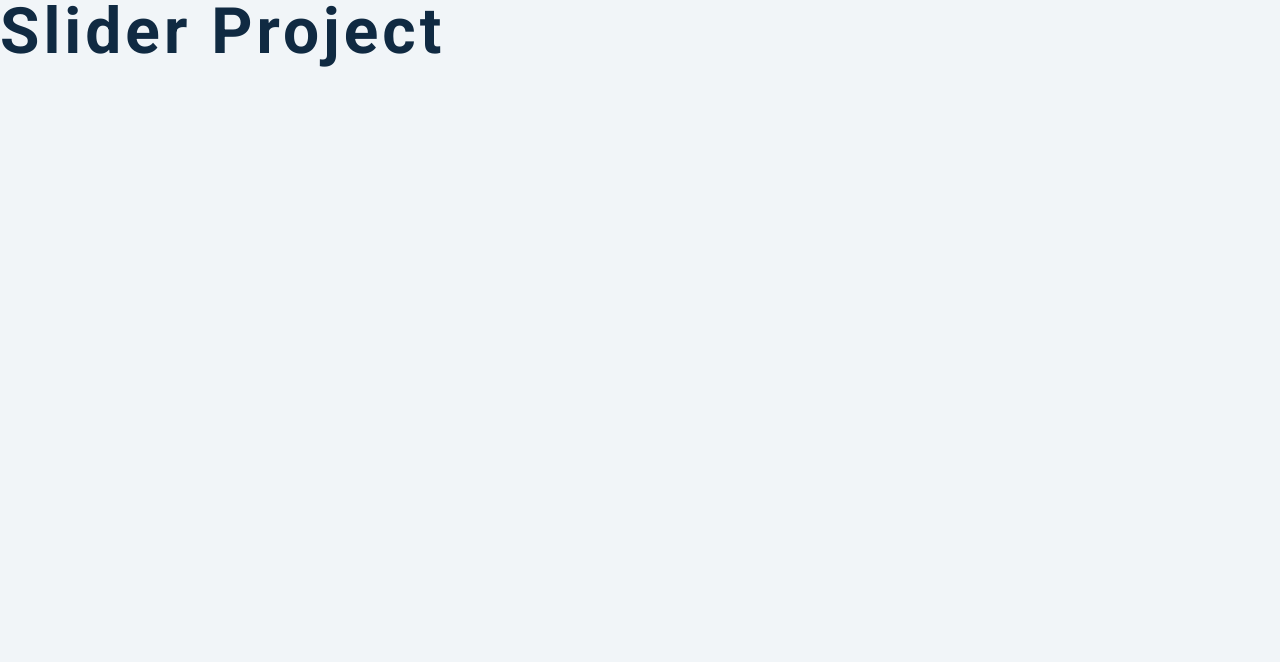
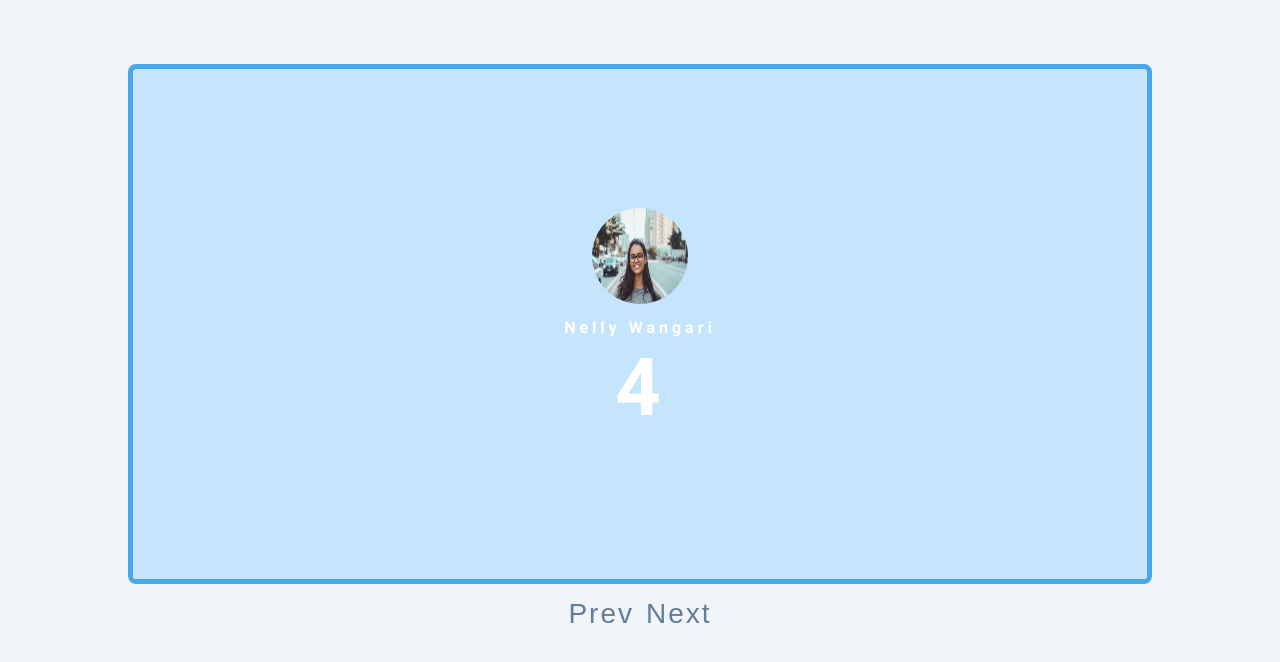
Before and after one commit to Cliff-Mbithuka/Slider, a plain HTML site: page index.html in a window 1280 px wide. Drawn offline with Linux system fonts and the light colour scheme.

Commit message:
Add html

```diff
--- a/index.html
+++ b/index.html
@@ -9,8 +9,30 @@
     <link rel="stylesheet" href="styles.css" />
   </head>
   <body>
-    <h1>slider project</h1>
+    <div class="slider-container">
+      <div class="slide">
+        <img src="img-1.jpeg" alt="" class="slide-img" />
+        <h1>1</h1>
+      </div>
+      <div class="slide">
+        <h1>2</h1>
+      </div>
+      <div class="slide">
+        <h1>3</h1>
+      </div>
+      <div class="slide">
+      <div>
+        <img src="person-1.jpeg" alt="" class="person-img" />
+        <h4>Nelly Wangari</h4>
+        <h1>4</h1>
+      </div>
 
+      </div>
+    </div>
+    <div class="btn-container">
+      <button type="button" class="prevBtn">Prev</button>
+      <button type="button" class="nextBtn">Next</button>
+    </div>
     <!-- javascript -->
     <script src="app.js"></script>
   </body>
```
